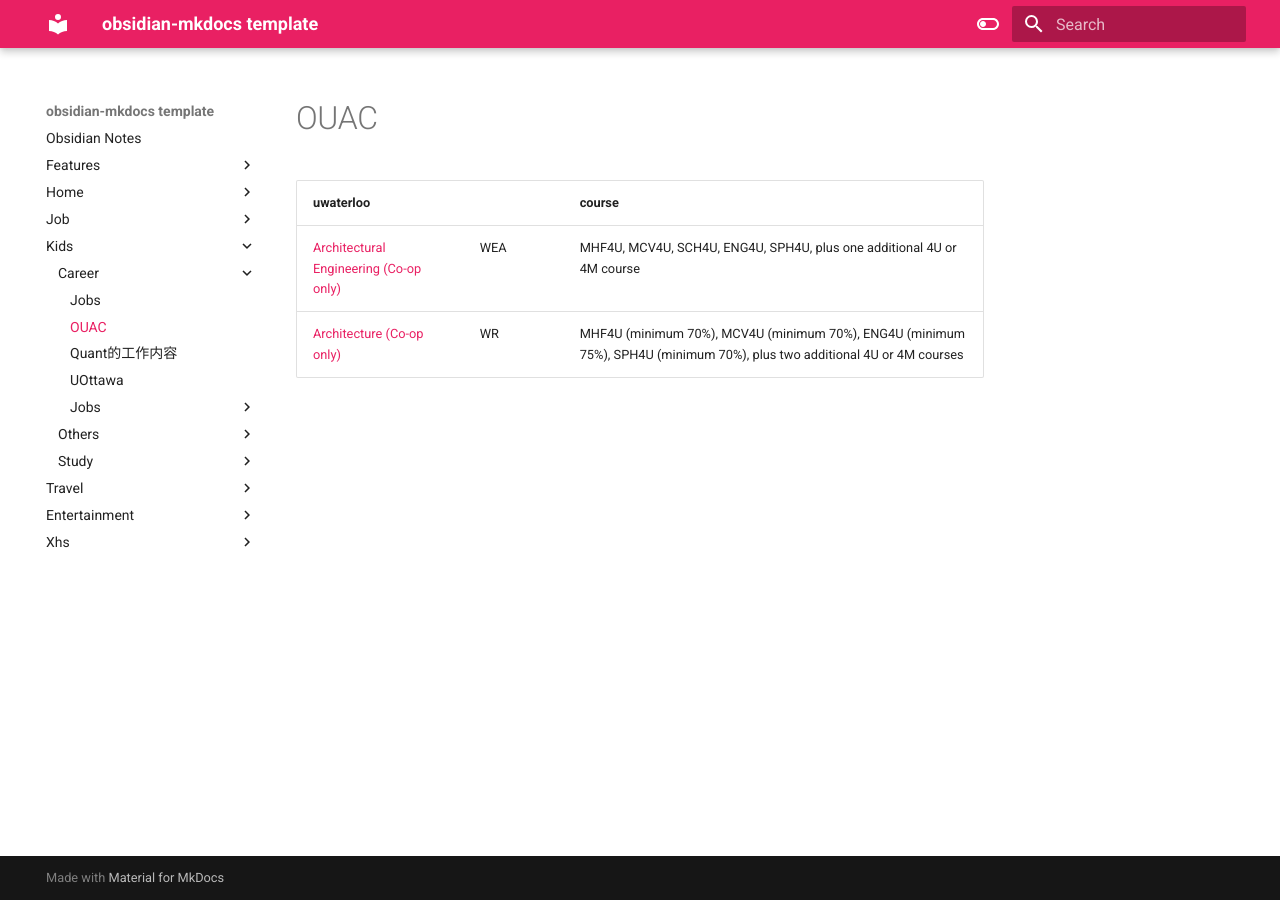
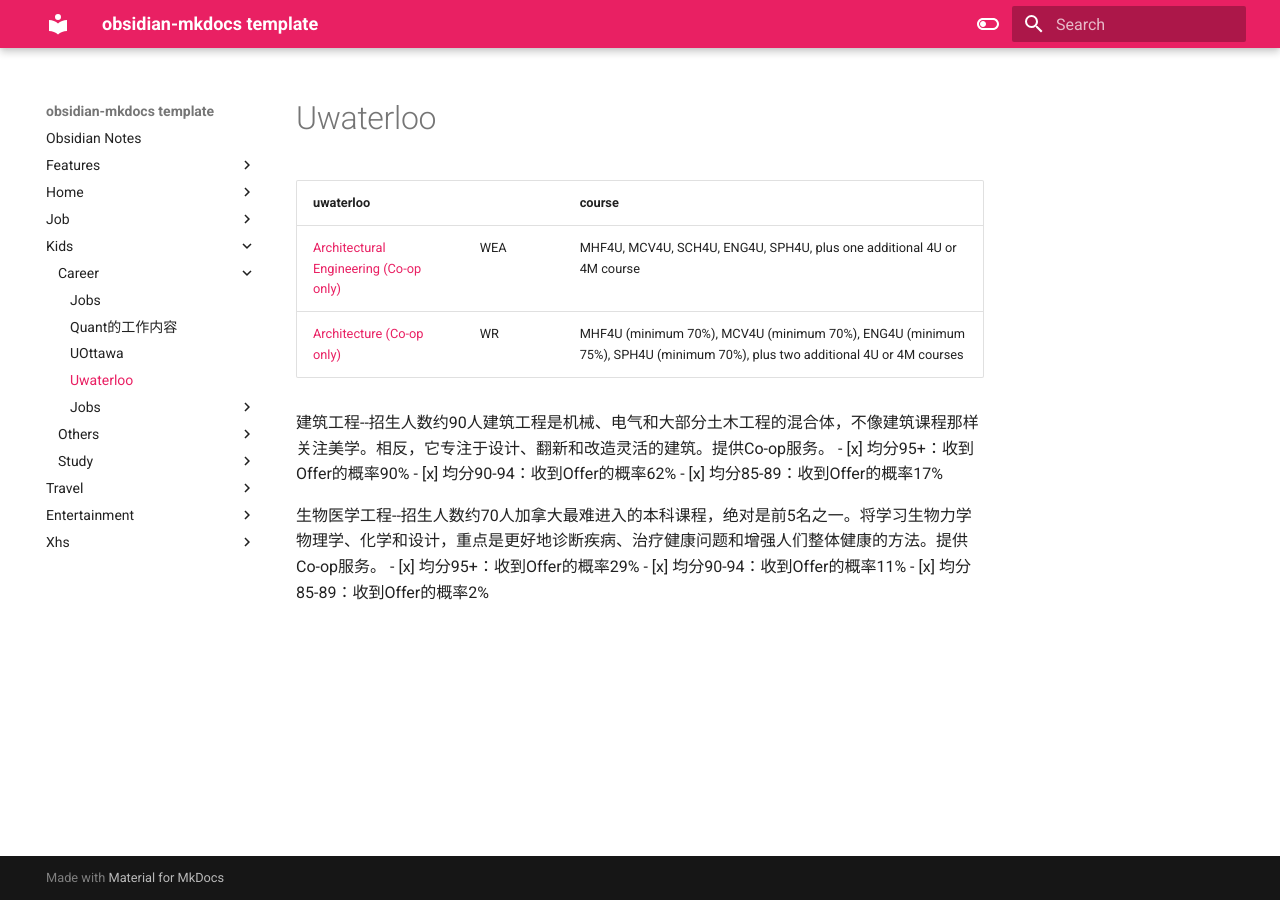
Before and after one commit to macsymgit/obsidian, an MkDocs documentation site: the page built from docs/Kids/Career/uwaterloo.md, in a window 1280 px wide. Built offline with MkDocs 1.6.1 and Material for MkDocs 9.7.7, drawn with Linux system fonts in a browser that asks for light colours.

Commit message:
vault backup: 2025-10-04 14:35:36

```diff
--- a/docs/Kids/Career/OUAC.md
+++ b/docs/Kids/Career/uwaterloo.md
@@ -3,3 +3,7 @@
 | ---------------------------------------------------------------------------------------------------------------------- | --- | ------------------------------------------------------------------------------------------------------------------------ |
 | [Archit­ectural Engineering (Co-op only)](https://www.ouac.on.ca/apply/undergraduate/en_CA/program/detail/program/wea) | WEA | MHF4U, MCV4U, SCH4U, ENG4U, SPH4U, plus one additional 4U or 4M course                                                   |
 | [Archit­ecture (Co-op only)](https://www.ouac.on.ca/apply/undergraduate/en_CA/program/detail/program/wr)               | WR  | MHF4U (minimum 70%), MCV4U (minimum 70%), ENG4U (minimum 75%), SPH4U (minimum 70%), plus two additional 4U or 4M courses |
+
+建筑工程--招生人数约90人建筑工程是机械、电气和大部分土木工程的混合体，不像建筑课程那样关注美学。相反，它专注于设计、翻新和改造灵活的建筑。提供Co-op服务。 - [x] 均分95+：收到Offer的概率90% - [x] 均分90-94：收到Offer的概率62% - [x] 均分85-89：收到Offer的概率17%
+
+生物医学工程--招生人数约70人加拿大最难进入的本科课程，绝对是前5名之一。将学习生物力学物理学、化学和设计，重点是更好地诊断疾病、治疗健康问题和增强人们整体健康的方法。提供Co-op服务。 - [x] 均分95+：收到Offer的概率29% - [x] 均分90-94：收到Offer的概率11% - [x] 均分85-89：收到Offer的概率2%
```
Also changed, not shown: 1 other file.
